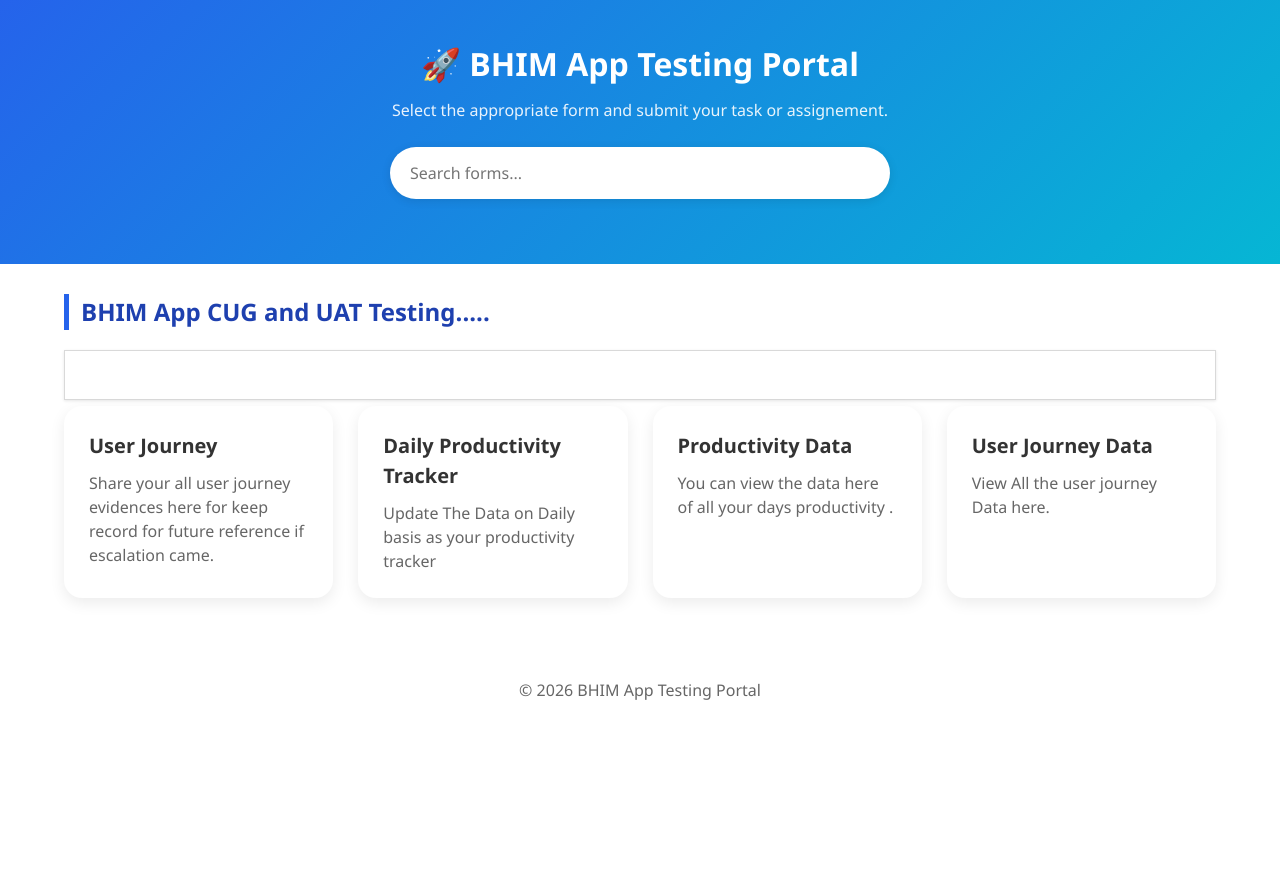
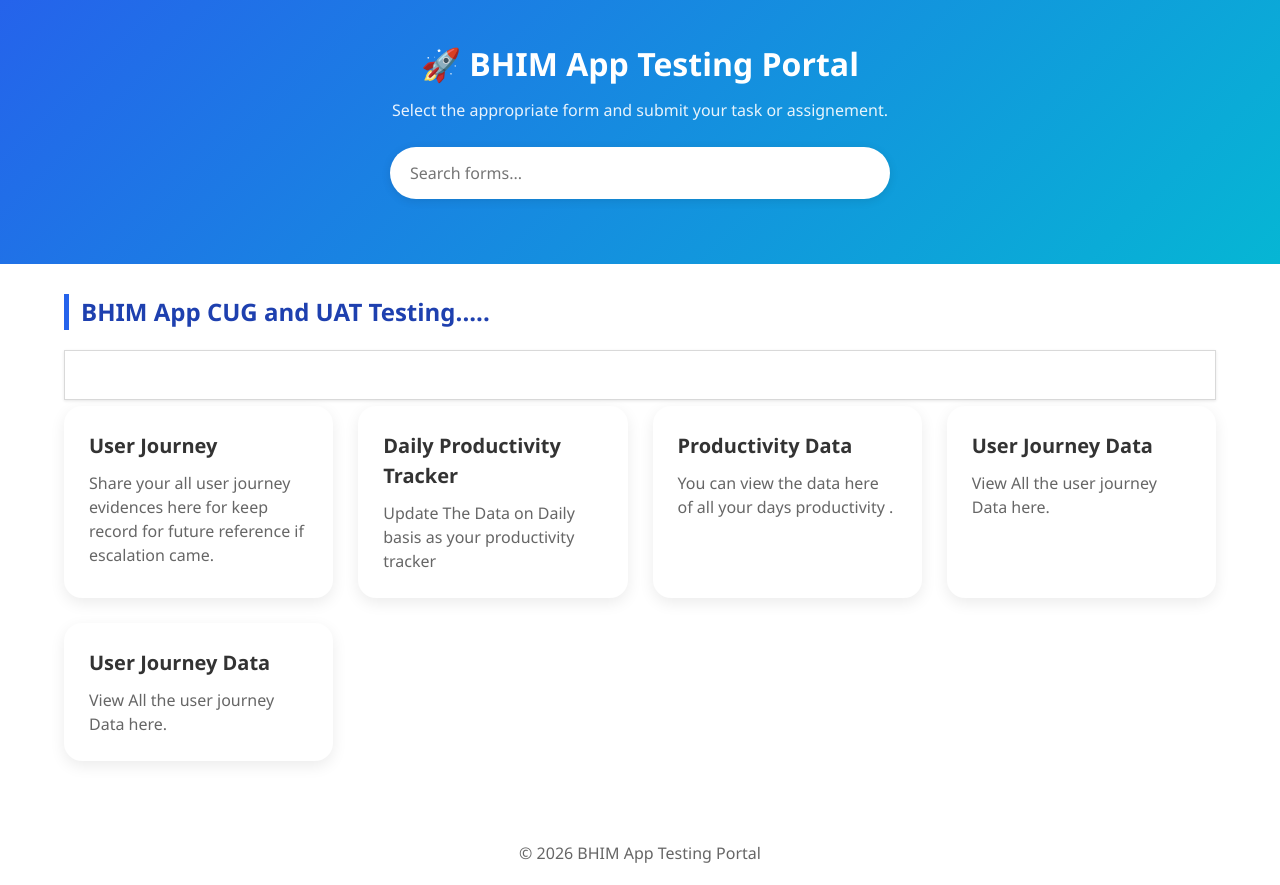
Before and after one commit to pmanilnayak/bhim, a plain HTML site: page index.html in a window 1280 px wide. Before the commit the page ends 800 px from the top, so only its background shows below. Drawn offline with Linux system fonts and the light colour scheme.

Commit message:
Update index.html
Meeting Link Added

```diff
--- a/index.html
+++ b/index.html
@@ -210,6 +210,16 @@
 
         </a>
 
+
+   <a href="https://teams.microsoft.com/meet/499336290566296?p=S9Hc95ik8AKegt4VTo"  target="_blank"
+           class=" card onboarding">
+
+            <i class="fas fa-face-smile"></i>
+            <h3>User Journey Data</h3>
+            <p>View All the user journey Data here.</p>
+
+        </a>
+
     </div>
 
 </div>
```
